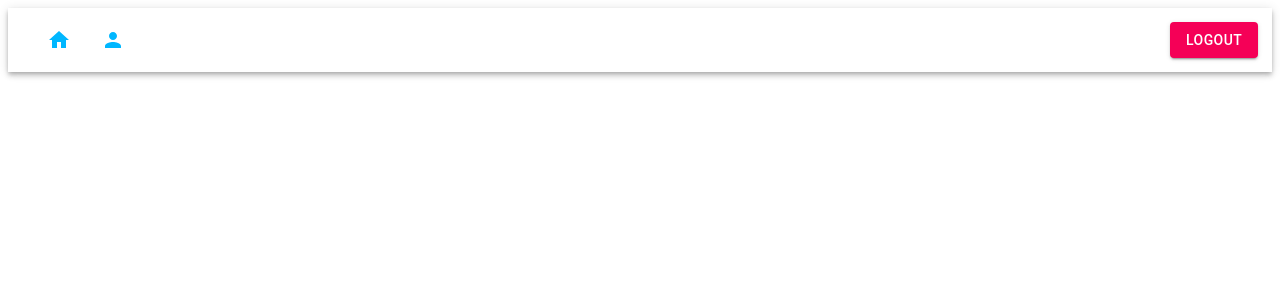
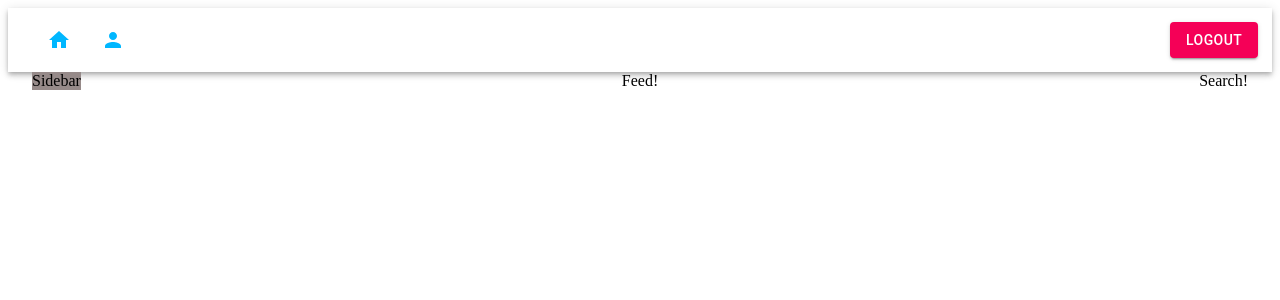
Before and after one commit to HristijanGjorgjioski/fb-clone-react, a React (Create React App) app: page / in a window 1280 px wide. Shown: the top 300 px of the page. Built offline with nearby package versions, Linux system fonts and the light colour scheme.

Commit message:
Working on Home page, Feed, Sidebar and Search component

```diff
--- a/src/components/App.js
+++ b/src/components/App.js
@@ -1,12 +1,11 @@
 import React from 'react';
 import { BrowserRouter, Switch, Route } from 'react-router-dom';
-
-import Navbar from './Navbar/Navbar';
+import Home from './Home/Home';
 
 const App = () => {
     return (
         <BrowserRouter>
-            <Navbar />
+            <Home />
         </BrowserRouter>
     )
 }
--- /dev/null
+++ b/src/components/Feed/Feed.js
@@ -0,0 +1,11 @@
+import React from 'react'
+
+const Feed = () => {
+    return (
+        <div>
+            Feed!
+        </div>
+    )
+}
+
+export default Feed
--- /dev/null
+++ b/src/components/Home/Home.js
@@ -0,0 +1,30 @@
+import React from 'react'
+import { Grid, Grow, Container } from '@material-ui/core';
+
+import Navbar from '../Navbar/Navbar'
+import Sidebar from '../Sidebar/Sidebar'
+import Feed from '../Feed/Feed';
+import Search from '../Search/Search';
+
+const Home = () => {
+    return (
+        <div>
+            <Navbar />
+            <Container>
+                <Grid container justify="space-between" alignItems="stretch" spacing={4}>
+                    <Grid item>
+                        <Sidebar />
+                    </Grid>
+                    <Grid item>
+                        <Feed />
+                    </Grid>
+                    <Grid item>
+                        <Search />
+                    </Grid>
+                </Grid>
+            </Container>
+        </div>
+    )
+}
+
+export default Home
--- /dev/null
+++ b/src/components/Search/Search.js
@@ -0,0 +1,11 @@
+import React from 'react'
+
+const Search = () => {
+    return (
+        <div>
+            Search!
+        </div>
+    )
+}
+
+export default Search
--- /dev/null
+++ b/src/components/Sidebar/Sidebar.js
@@ -0,0 +1,15 @@
+import React from 'react';
+
+import useStyles from './styles';
+
+const Sidebar = () => {
+    const classes = useStyles();
+
+    return (
+        <div className={classes.sidebar}>
+            Sidebar
+        </div>
+    )
+}
+
+export default Sidebar;
--- /dev/null
+++ b/src/components/Sidebar/styles.js
@@ -0,0 +1,8 @@
+import { makeStyles } from '@material-ui/core/styles';
+
+export default makeStyles (() => ({
+    sidebar: {
+        backgroundColor: '#968a89',
+        marginLeft: '0px'
+    }
+}))
```
Also changed, not shown: src/components/Feed/styles.js (added).
